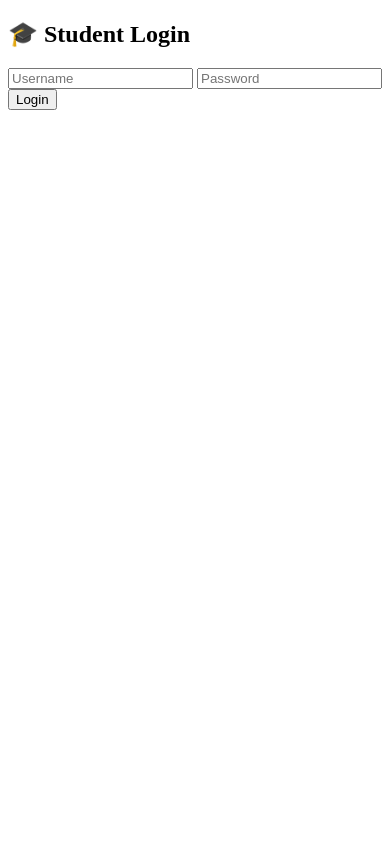
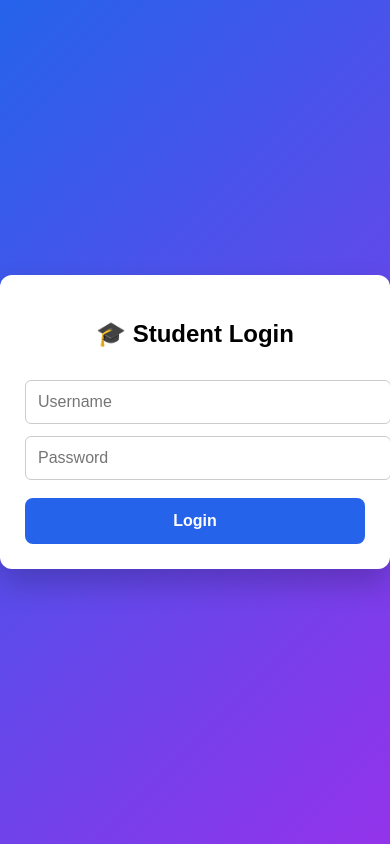
Before and after one commit to karrisubhash/bus_tracker, a Django app: page /student-login/ in a window 390 px wide. Run offline with Django 5.2, Linux system fonts and the light colour scheme.

Commit message:
Enhance student login page with responsive design

```diff
--- a/templates/student_login.html
+++ b/templates/student_login.html
@@ -2,21 +2,132 @@
 <html>
 <head>
   <title>Student Login</title>
+
+  <!-- Mobile Responsive -->
+  <meta name="viewport" content="width=device-width, initial-scale=1.0">
+
+  <style>
+    body {
+      font-family: Arial, sans-serif;
+      background: linear-gradient(135deg, #2563eb, #9333ea);
+      display: flex;
+      justify-content: center;
+      align-items: center;
+      height: 100vh;
+      margin: 0;
+    }
+
+    .box {
+      background: white;
+      padding: 35px;
+      width: 360px;
+      max-width: 90%;
+      border-radius: 12px;
+      box-shadow: 0 15px 30px rgba(0,0,0,0.2);
+      text-align: center;
+    }
+
+    h2 {
+      margin-bottom: 20px;
+    }
+
+    input {
+      width: 100%;
+      padding: 12px;
+      margin-top: 12px;
+      border-radius: 6px;
+      border: 1px solid #ccc;
+      font-size: 15px;
+    }
+
+    button {
+      width: 100%;
+      padding: 14px;
+      margin-top: 18px;
+      background: #2563eb;
+      color: white;
+      border: none;
+      border-radius: 8px;
+      font-size: 16px;
+      font-weight: bold;
+      cursor: pointer;
+      transition: 0.3s ease;
+    }
+
+    button:hover {
+      background: #1d4ed8;
+    }
+
+    button:disabled {
+      background: #9ca3af;
+      cursor: not-allowed;
+    }
+
+    .loader {
+      display: none;
+      margin-top: 15px;
+    }
+
+    /* Spinner */
+    .spinner {
+      border: 4px solid #f3f3f3;
+      border-top: 4px solid #2563eb;
+      border-radius: 50%;
+      width: 28px;
+      height: 28px;
+      animation: spin 1s linear infinite;
+      margin: auto;
+    }
+
+    @keyframes spin {
+      100% { transform: rotate(360deg); }
+    }
+
+    /* Mobile adjustments */
+    @media (max-width: 480px) {
+      .box {
+        padding: 25px;
+      }
+
+      input, button {
+        font-size: 16px;
+      }
+    }
+
+  </style>
 </head>
 <body>
 
+<div class="box">
   <h2>🎓 Student Login</h2>
 
   <input id="username" placeholder="Username">
   <input id="password" type="password" placeholder="Password">
-<button onclick="login()">Login</button>
+
+  <button id="loginBtn" onclick="login()">Login</button>
+
+  <div class="loader" id="loader">
+    <div class="spinner"></div>
+  </div>
+</div>
 
 <script>
 async function login() {
 
   const username = document.getElementById("username").value;
   const password = document.getElementById("password").value;
+  const loginBtn = document.getElementById("loginBtn");
+  const loader = document.getElementById("loader");
 
+  if (!username || !password) {
+    alert("Please enter username and password");
+    return;
+  }
+
+  loginBtn.disabled = true;
+  loader.style.display = "block";
+
+  try {
     const res = await fetch("/api/token/", {
       method: "POST",
       headers: { "Content-Type": "application/json" },
@@ -27,12 +138,20 @@ async function login() {
 
     if (!res.ok) {
       alert("Login failed");
+      loginBtn.disabled = false;
+      loader.style.display = "none";
       return;
     }
 
     localStorage.setItem("student_token", data.access);
 
     window.location.href = "/student-live/";
+
+  } catch (error) {
+    alert("Network error");
+    loginBtn.disabled = false;
+    loader.style.display = "none";
+  }
 }
 </script>
 
```
Lines whose indentation alone changed are shown as unchanged.
